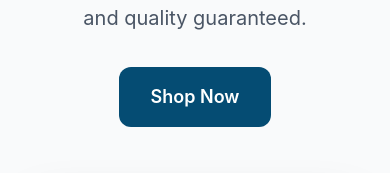
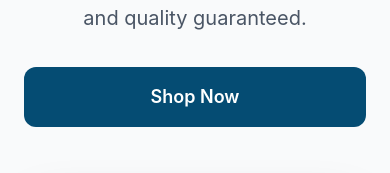
Before and after one commit to devJohnA/ShopLink, a React (Vite) app: page / in a window 390 px wide. Shown: the part 488-661 px from the top of the page. Built offline with nearby package versions, Linux system fonts and the light colour scheme; grey boxes are pictures that could not be loaded; a web font is replaced by a local one.

Commit message:
Update Home.jsx

```diff
--- a/src/components/Home.jsx
+++ b/src/components/Home.jsx
@@ -49,7 +49,7 @@
                 Shop the hottest items from TikTok! Find amazing deals on trending products that everyone's talking about. Fast shipping, great prices, and quality guaranteed.
               </p>
 
-              <div className="flex flex-col sm:flex-row gap-4 items-center justify-content-center">
+              <div className="flex flex-col sm:flex-row gap-4">
                 <button className="bg-[#054C73] text-white px-8 py-4 rounded-xl font-semibold text-lg hover:shadow-xl hover:scale-105 transition-all duration-300">
                   Shop Now
                 </button>
```
